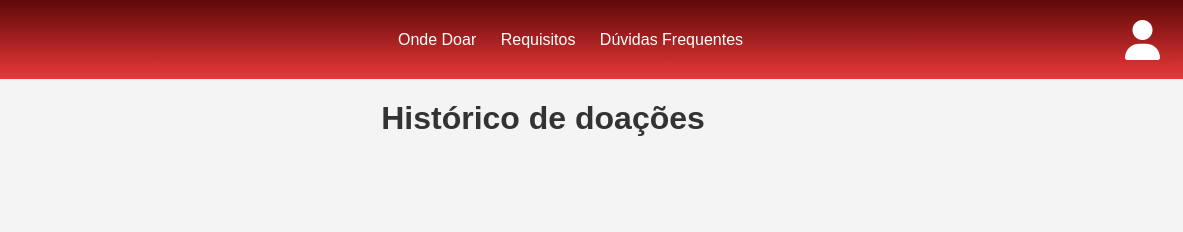
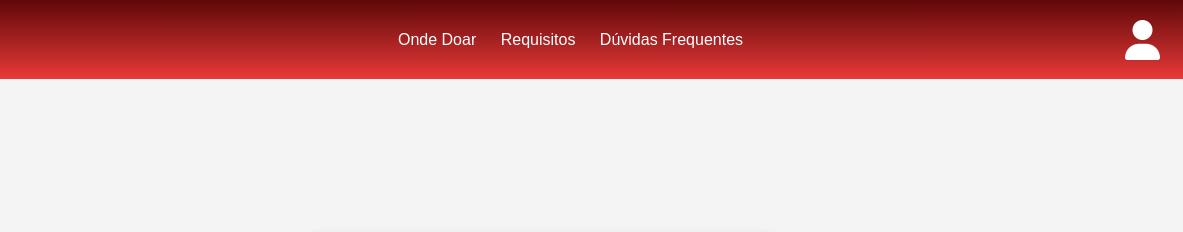
Before and after one commit to vidas-conectadas/vidas-conectadas, a plain HTML site: page historico.html in a window 1280 px wide. Shown: the top 232 px of the page, 97-1280 px from the left. Drawn offline with nearby package versions, Linux system fonts and the light colour scheme.

Commit message:
tirando o titulo do historico

```diff
--- a/historico.html
+++ b/historico.html
@@ -27,7 +27,6 @@
                 style="color: #ffffff; font-size: 40px;"></i></a>
 
     </header>
-    <h1 id="Titulo_historico">Histórico de doações</h1>
     <div class="container">
         <i class="fa-solid fa-circle-arrow-left" style="color: #e93939; font-size: 20px;"></i>
         <div class="credenciais">
```
